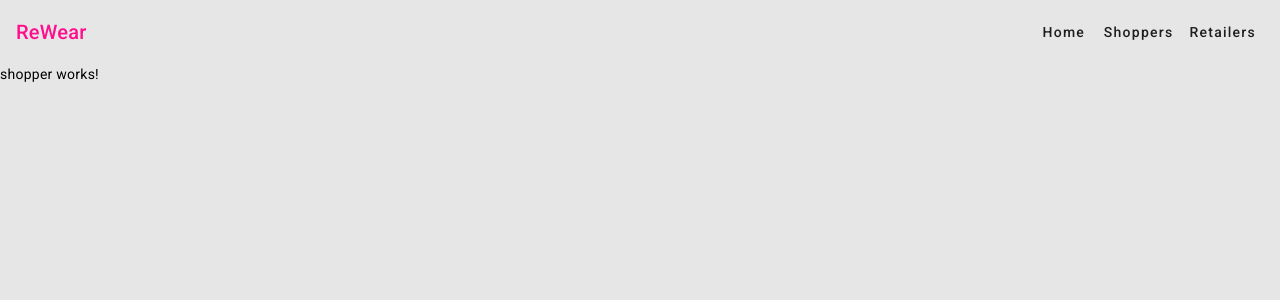
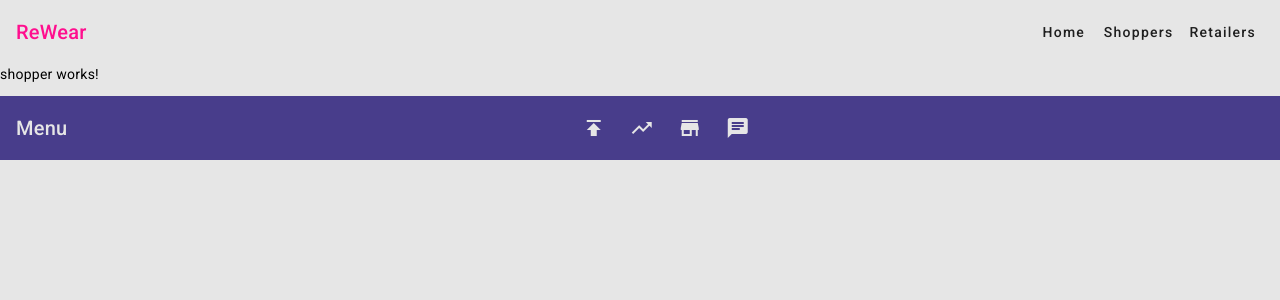
Before and after one commit to daniel-vl7/rewear-frontend, an Angular app: page /shoppers in a window 1280 px wide. Shown: the top 300 px of the page. Built offline with nearby package versions, Linux system fonts and the light colour scheme.

Commit message:
Switch from an sidenav to a toolbar

```diff
--- a/src/app/app.module.ts
+++ b/src/app/app.module.ts
@@ -35,10 +35,10 @@ import {ChatComponent} from './rewear/retailers/components/chat/chat.component';
 import {EventsComponent} from './rewear/retailers/components/events/events.component';
 import {ChatServiceService} from "./rewear/retailers/services/chat-service.service";
 import {HttpClientModule} from "@angular/common/http";
-import { SidenavComponent } from './rewear/shoppers/components/sidenav/sidenav.component';
+import { ToolbarComponent } from './rewear/shoppers/components/toolbar/toolbar.component';
 
 @NgModule({
-  declarations: [AppComponent, PageNotFoundComponent, RetailerComponent, ShopperComponent, HomeComponent, ProductsComponent, AdminPanelComponent, ChatComponent, EventsComponent, SidenavComponent],
+  declarations: [AppComponent, PageNotFoundComponent, RetailerComponent, ShopperComponent, HomeComponent, ProductsComponent, AdminPanelComponent, ChatComponent, EventsComponent, ToolbarComponent],
   imports: [HttpClientModule, MatExpansionModule, MatDatepickerModule, MatCheckboxModule, MatBadgeModule, MatCardModule, MatGridListModule, MatSelectModule, MatPaginatorModule, MatInputModule, MatFormFieldModule, MatListModule, BrowserModule, AppRoutingModule, BrowserAnimationsModule, MatButtonModule, MatToolbarModule, MatSidenavModule, MatIconModule, MatTableModule, MatMenuModule, MatTabsModule, MatDividerModule],
   providers: [ChatServiceService],
   bootstrap: [AppComponent]
--- a/src/app/rewear/shoppers/components/sidenav/sidenav.component.html
+++ /dev/null
@@ -1 +0,0 @@
-<p>sidenav works!</p>
--- /dev/null
+++ b/src/app/rewear/shoppers/components/toolbar/toolbar.component.css
@@ -0,0 +1,15 @@
+mat-toolbar{
+  background-color: darkslateblue;
+}
+.mat-spacer {
+  flex: 1 1 auto;
+}
+button{
+  color: #E6E6E6;
+}
+.title{
+  color: #E6E6E6;
+}
+mat-tab{
+  background-color: darkslateblue;
+}
--- /dev/null
+++ b/src/app/rewear/shoppers/components/toolbar/toolbar.component.html
@@ -0,0 +1,17 @@
+<mat-toolbar>
+  <span class="title">Menu</span>
+  <span class="mat-spacer"></span>
+  <button mat-icon-button aria-label="Example icon-button with heart icon">
+    <mat-icon>publish</mat-icon>
+  </button>
+  <button mat-icon-button aria-label="Example icon-button with share icon">
+    <mat-icon>trending_up</mat-icon>
+  </button>
+  <button mat-icon-button aria-label="Example icon-button with share icon">
+    <mat-icon>store</mat-icon>
+  </button>
+  <button mat-icon-button aria-label="Example icon-button with share icon">
+    <mat-icon>chat</mat-icon>
+  </button>
+  <span class="mat-spacer"></span>
+</mat-toolbar>
--- a/src/app/rewear/shoppers/pages/shopper/shopper.component.html
+++ b/src/app/rewear/shoppers/pages/shopper/shopper.component.html
@@ -1 +1,2 @@
 <p>shopper works!</p>
+<app-toolbar/>
```
Also changed, not shown: src/app/rewear/shoppers/components/sidenav/sidenav.component.ts (deleted, +0 -10 lines), src/app/rewear/shoppers/components/toolbar/toolbar.component.ts (added, +10 -0 lines), src/app/rewear/shoppers/components/sidenav/sidenav.component.css (deleted), 1 other file (tests, documents, lock files or other folders).
